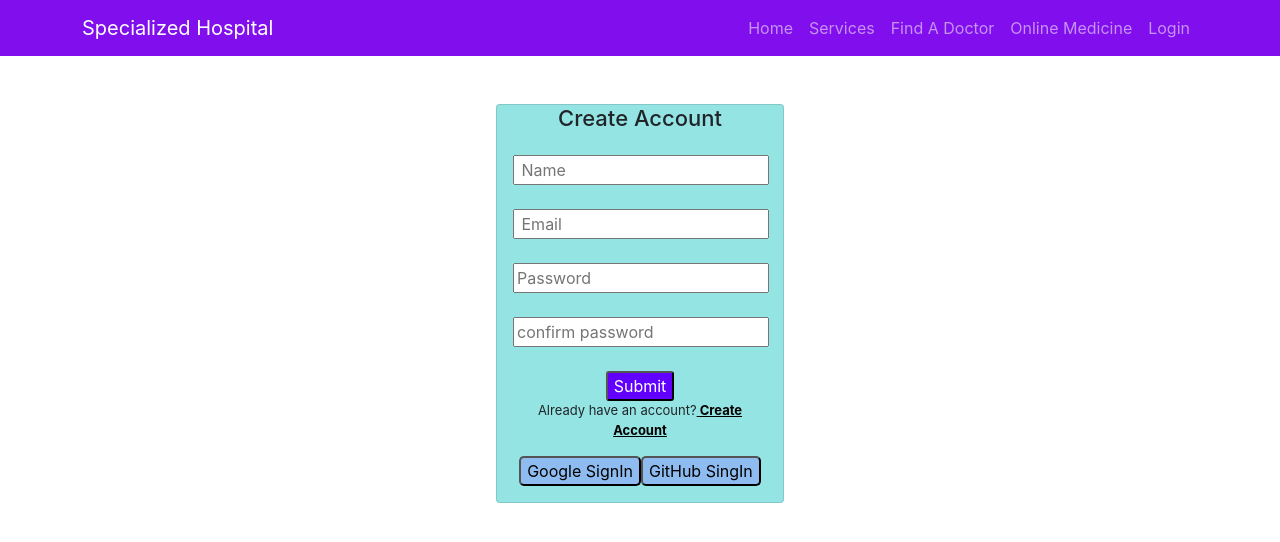
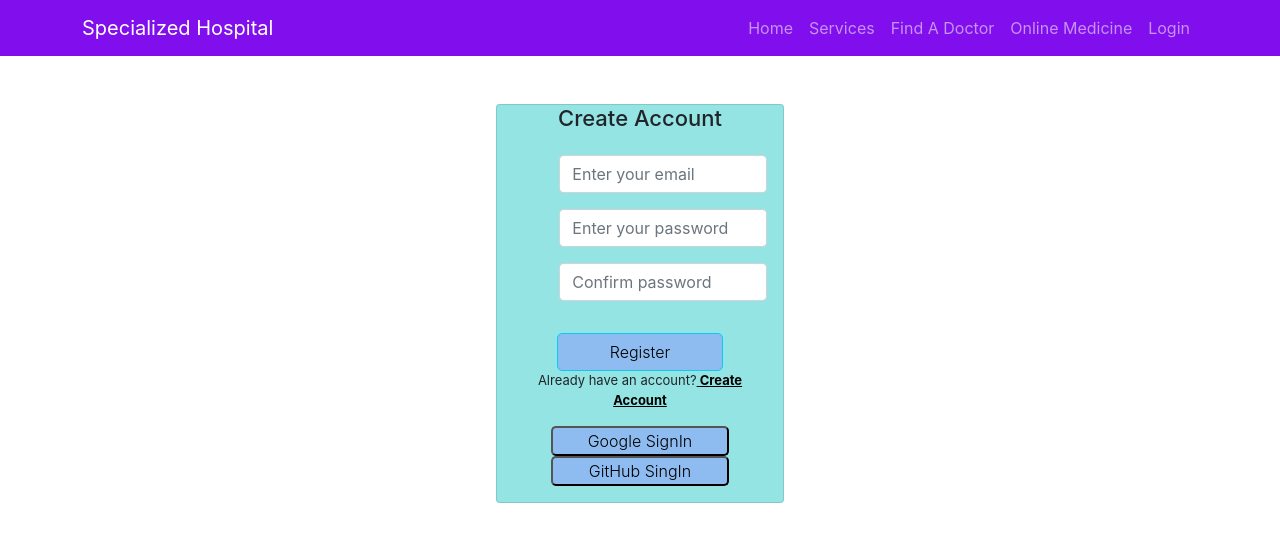
Before and after one commit to T3sultan/Specialized-Hospital, a React (Create React App) app: page /register in a window 1280 px wide. Shown: the top 542 px of the page. Built offline with nearby package versions, Linux system fonts and the light colour scheme; no server answers.

Commit message:
update file

```diff
--- a/src/components/Login/Login.css
+++ b/src/components/Login/Login.css
@@ -29,3 +29,18 @@
 .convert{
     font-size: 13px;
 }
+.formStyle{
+
+    margin-right: 10%;
+ }
+ .btnStyle{
+     width: 50%;
+     font-weight: 300;
+
+ }
+ .btn12{
+     margin: 0px;
+ }
+ .btnStyle1{
+     width: 75%;
+ }
--- a/src/components/Login/Login.js
+++ b/src/components/Login/Login.js
@@ -5,7 +5,7 @@ import useAuth from '../../hooks/useAuth';
 import './Login.css'
 
 const Login = () => {
-    const { singInUsingGoogle,
+    const {
         signInUsingGitHub,
         handleEmailChangeInput,
         handlePasswordChangeInput,
@@ -33,15 +33,26 @@ const Login = () => {
                 <h1 className='title'>Please Login</h1>
                 <Card.Body>
                     <form onSubmit={handleLoginForm}>
-                        <input onChange={handleEmailChangeInput} type="email" placeholder=" Email" required />
+                        <div className="row">
+                            <label htmlFor="inputEmail3" className="col-sm-2 col-form-label"></label>
+                            <div className="col-sm-10">
+                                <input onChange={handleEmailChangeInput} type="email" className="form-control" id="inputEmail3" placeholder="Enter your email" />
+                            </div>
+                        </div>
                         <br />
+                        <div className="row ">
+                            <label htmlFor="inputPassword3" className="col-sm-2 col-form-label"> </label>
+                            <div className="col-sm-10">
+                                <input onChange={handlePasswordChangeInput} type="password" className="form-control" id="inputPassword3" placeholder="Enter your password" />
+                            </div>
+                        </div>
+
                         <br />
 
-                        <input onChange={handlePasswordChangeInput} type="password" name="" id="" placeholder="Password" required />
-                        <br />
-                        <br />
-                        <br />
-                        <input className="submitStyle" type="submit" value="Submit" />
+                        <div className=" ">
+                            <button type="submit" className="btn btn-info btnStyle1">Login</button>
+
+                        </div>
 
                     </form>
                     <p>Are you new?<Link to="/register" className="createStyle"> Create Account </Link></p>
--- a/src/components/Register/Register.css
+++ b/src/components/Register/Register.css
@@ -0,0 +1,16 @@
+.formStyle{
+
+    margin-right: 30%;
+ }
+ .btnStyle{
+     width: 70%;
+     font-weight: 300;
+
+
+ }
+ .btn12{
+   margin-left: 0%;
+ }
+ .btnStyle1{
+     width: 75%;
+ }
--- a/src/components/Register/Register.js
+++ b/src/components/Register/Register.js
@@ -3,14 +3,30 @@ import { Card } from 'react-bootstrap';
 import { Link } from 'react-router-dom';
 import useAuth from '../../hooks/useAuth';
 import './Register.css'
+import { useLocation, useHistory } from 'react-router-dom';
+
 
 const Register = () => {
-    const { singInUsingGoogle,
+    const {
         signInUsingGitHub,
         handleRegisterForm,
         handleEmailChangeInput,
-        handlePasswordChangeInput
-     } = useAuth();
+        handlePasswordChangeInput,
+        signInUsingGoogle
+    } = useAuth();
+    const history = useHistory();
+    const location = useLocation();
+
+    const redirect_uri = location.state?.from || '/home';
+
+
+    const handleGoogleLogin = () => {
+        signInUsingGoogle()
+            .then(resutl => {
+                history.push(redirect_uri)
+            })
+    }
+
     return (
         <div className="login-form my-5">
 
@@ -18,25 +34,36 @@ const Register = () => {
                 <h1 className="title">Create Account</h1>
                 <Card.Body>
                     <form onSubmit={handleRegisterForm}>
-                        <input type="text" placeholder=" Name" required />
-                        <br />
-                        <br />
-                        <input onChange={handleEmailChangeInput} type="email" placeholder=" Email" required />
-                        <br />
-                        <br />
 
-                        <input onChange={handlePasswordChangeInput} type="password" name="" id="" placeholder="Password" required />
-                        <br />
-                        <br />
-                        <input onChange={handlePasswordChangeInput} type="password" name="" id="" placeholder="confirm password" required />
-                        <br />
-                        <br />
-                        <input className="submitStyle" type="submit" value="Submit" />
+                        <div className="row mb-3">
+                            <label htmlFor="inputEmail3" className="col-sm-2 col-form-label"></label>
+                            <div className="col-sm-10">
+                                <input onChange={handleEmailChangeInput} type="email" className="form-control" id="inputEmail3" placeholder="Enter your email" required />
+                            </div>
+                        </div>
+                        <div className="row mb-3">
+                            <label htmlFor="inputPassword3" className="col-sm-2 col-form-label"> </label>
+                            <div className="col-sm-10">
+                                <input onChange={handlePasswordChangeInput} type="password" className="form-control" id="inputPassword3" placeholder="Enter your password" required />
+                            </div>
+                        </div>
+                        <div className="row mb-3">
+                            <label htmlFor="inputPassword3" className="col-sm-2 col-form-label"></label>
+                            <div className="col-sm-10">
+                                <input onChange={handlePasswordChangeInput} type="password" className="form-control" id="inputPassword3" placeholder="Confirm password" required />
+                            </div>
+                        </div>
+                        <div className="row g-3 btn12">
+                            <div className="">
+                                <button type="submit" className="btn btn-info btnStyle">Register</button>
+
+                            </div>
+                        </div>
 
                     </form>
                     <p className="convert">Already have an account?<Link to="/login" className="createStyle"> Create Account </Link></p>
 
-                    <button onClick={singInUsingGoogle} className="btn-regular btnStyle">Google SignIn</button>
+                    <button onClick={handleGoogleLogin} className="btn-regular btnStyle">Google SignIn</button>
                     <button onClick={signInUsingGitHub} className="btn-regular btnStyle">GitHub SingIn</button>
 
                 </Card.Body>
--- a/src/hooks/useFireBase.js
+++ b/src/hooks/useFireBase.js
@@ -19,6 +19,7 @@ const auth = getAuth();
 
 const useFireBase = () => {
     const [user, setUser] = useState({});
+
     const [email, setEmail] = useState("");
     const [password, setPassword] = useState("");
     const [error, setError] = useState("");
```
Also changed, not shown: 1 other file (tests, documents, lock files or other folders).
